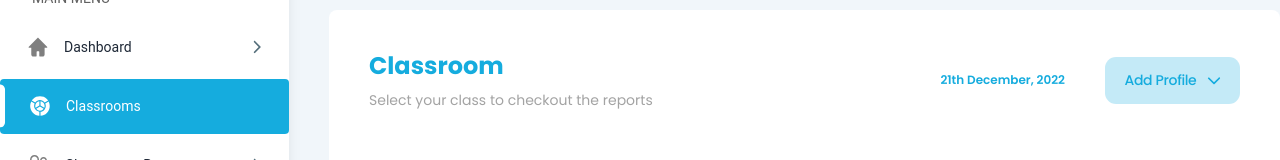
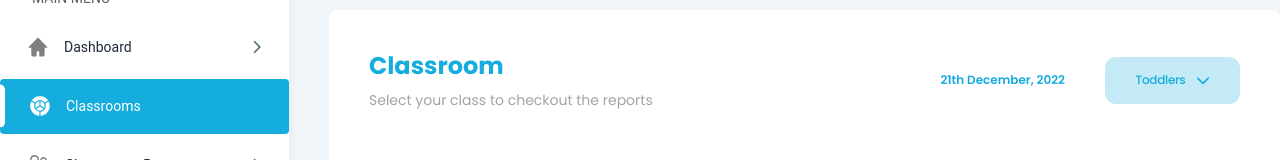
Before and after one commit to linear-digital/camiru-client-side, a React (Vite) app: page /dashboard/rooms in a window 1280 px wide. Shown: the part 122-282 px from the top of the page. Built offline with nearby package versions, Linux system fonts and the light colour scheme; no server answers.

Commit message:
update App.css and Classroom.jsx

```diff
--- a/src/Pages/Dashboard/Classroom/Classroom.jsx
+++ b/src/Pages/Dashboard/Classroom/Classroom.jsx
@@ -8,8 +8,10 @@ import Table from './Table';
 import { Dropdown } from 'antd';
 import { Space } from 'antd';
 import { DownOutlined } from '@ant-design/icons';
+import { useState } from 'react';
 
 const ClassRoom = () => {
+    const [option, setOption] = useState("Toddlers");
     return (
         <main className='p-10 bg-white rounded-lg poppins'>
             <section className='flex justify-between items-center'>
@@ -21,10 +23,14 @@ const ClassRoom = () => {
                     <div className="text-primary text-xs font-semibold ">21th December, 2022</div>
 
                     <Dropdown
+                        className='option-classroom'
                         menu={{
                             items: [
                                 {
-                                    label: <button>
+                                    label: <button
+                                        className={`${option === "Infants" ? "text-primary" : ""} w-full   text-start`}
+                                        onClick={() => setOption("Infants")}
+                                    >
                                         Infants
                                     </button>,
                                     key: '0',
@@ -33,7 +39,10 @@ const ClassRoom = () => {
                                     type: 'divider',
                                 },
                                 {
-                                    label: <button>
+                                    label: <button
+                                        className={`${option === "Toddlers" ? "text-primary" : ""} w-full   text-start`}
+                                        onClick={() => setOption("Toddlers")}
+                                    >
                                         Toddlers
                                     </button>,
                                     key: '1',
@@ -42,7 +51,10 @@ const ClassRoom = () => {
                                     type: 'divider',
                                 },
                                 {
-                                    label: <button>
+                                    label: <button
+                                        className={`${option === "Pre-K" ? "text-primary" : ""} w-full   text-start`}
+                                        onClick={() => setOption("Pre-K")}
+                                    >
                                         Pre-K
                                     </button>,
                                     key: '2',
@@ -51,7 +63,9 @@ const ClassRoom = () => {
                                     type: 'divider',
                                 },
                                 {
-                                    label: <button>
+                                    label: <button
+                                        className={`${option === "After Schoolers" ? "text-primary" : ""} w-full   text-start`}
+                                        onClick={() => setOption("After Schoolers")}>
                                         After Schoolers
                                     </button>,
                                     key: '3',
@@ -60,15 +74,21 @@ const ClassRoom = () => {
                                     type: 'divider',
                                 },
                                 {
-                                    label: '3rd menu item',
+                                    label: <button
+                                        className={`${option === "Floating Staff" ? "text-primary" : ""} w-full   text-start`}
+                                        onClick={() => setOption("Floating Staff")}>
+                                        Floating Staff
+                                    </button>,
                                     key: '4',
-                                },
+                                }
                             ],
                         }}
                         trigger={['click']}
                     >
                         <button className="w-[135px] h-[47px] pl-[19px] pr-[18px] py-[12.59px] bg-[#15acde40] text-[#15ACDE] rounded-[11.02px] justify-center items-center gap-[11.02px] inline-flex text-sm font-bold">
-                            <span className="  font-medium tracking-tight">Add Profile</span>
+                            <span className=" text-xs font-medium tracking-tight">
+                                {option}
+                            </span>
                             <FontAwesomeIcon icon={faChevronDown} />
                         </button>
                     </Dropdown>
```
